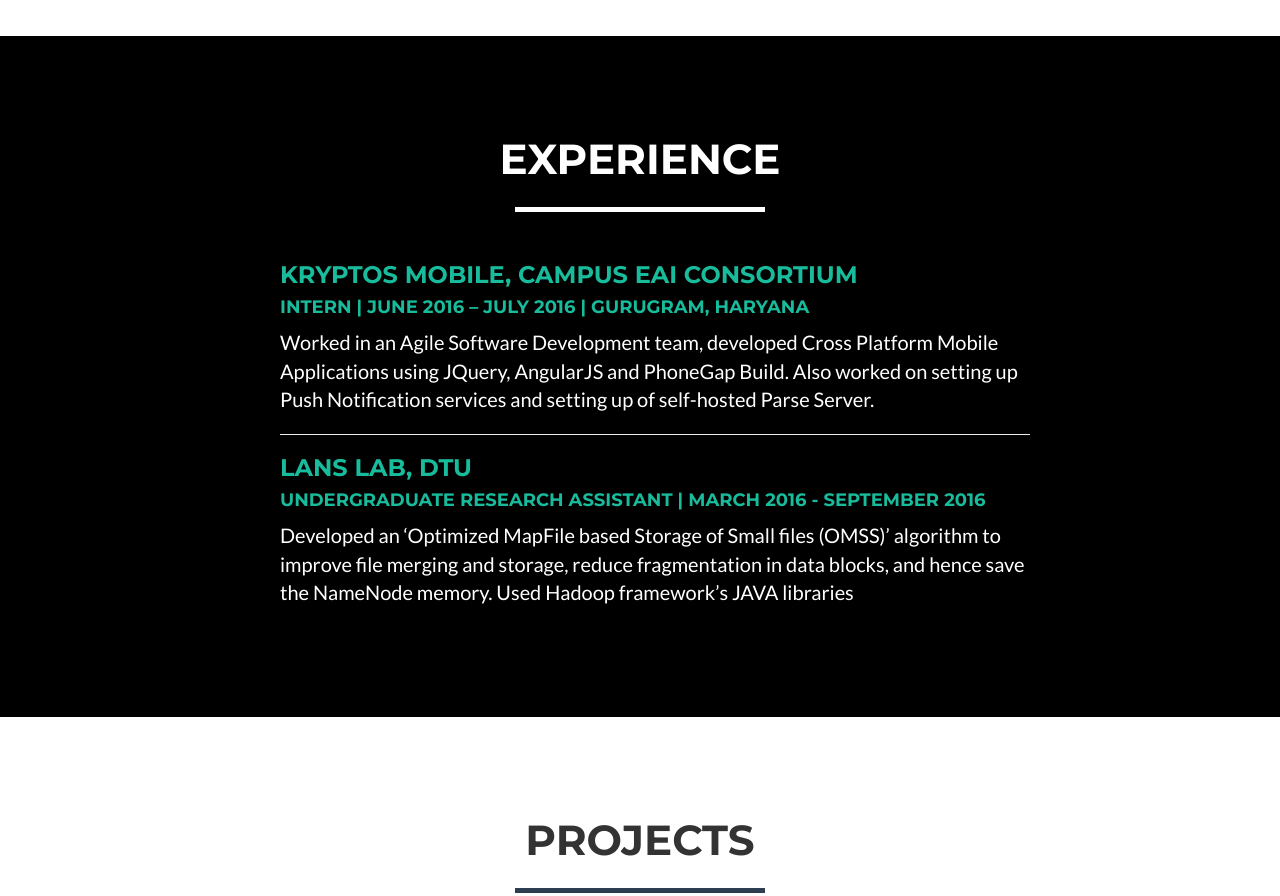
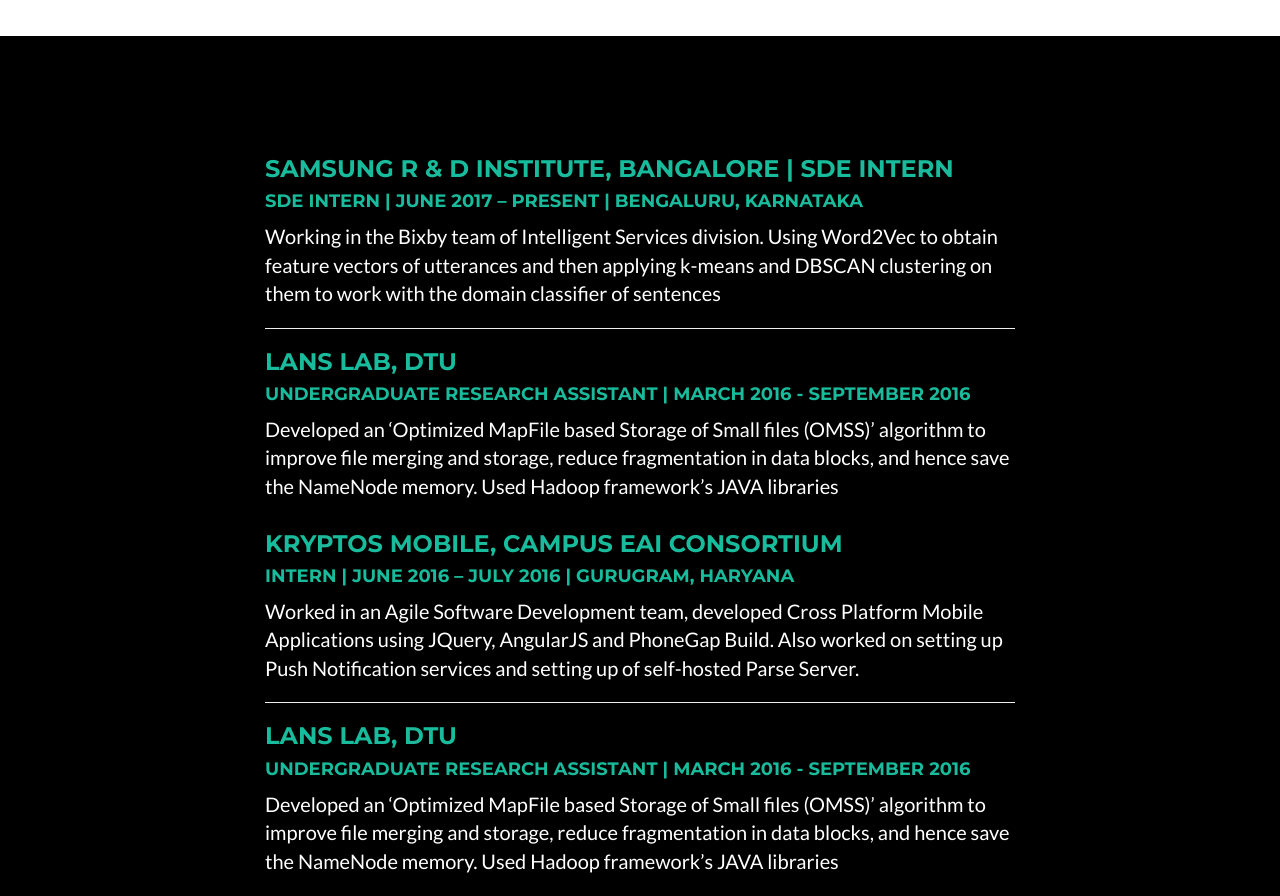
Before and after one commit to himanshumangla/himanshumangla.github.io, a website: page index.html in a window 1280 px wide. Shown: the part 1920-2816 px from the top of the page. Drawn offline with nearby package versions, Linux system fonts and the light colour scheme.

Commit message:
Update index.html

```diff
--- a/index.html
+++ b/index.html
@@ -201,13 +201,46 @@
 
 <!-- Experience Section -->
     <section class="success" id="experience" style="background: rgb(0,0,0);">
-        <div class="container">
-            <div class="row">
-                <div class="col-lg-12 text-center">
-                    <h2>Experience</h2>
-                    <hr class="star-light">
+            <div class="container">
+        <div class="row">
+            <div class="col-lg-8 col-lg-offset-2 col-md-10 col-md-offset-1">
+                <div class="post-preview">
+
+                        <h3 class="post-title" style="color: #18BC9C;">
+                            Samsung R & D Institute, Bangalore | SDE Intern
+                        </h3>
+                        <h4 class="post-subtitle" style="color: #18BC9C;">
+                            SDE Intern | June 2017 – Present | Bengaluru, Karnataka
+                        </h4>
+
+                    <p class="post-meta">
+
+Working in the Bixby team of Intelligent Services division. Using Word2Vec to obtain
+feature vectors of utterances and then applying k-means and DBSCAN clustering on
+them to work with the domain classifier of sentences
+      </div>
+                <hr>
+                <div class="post-preview">
+
+                        <h3 class="post-title" style="color: #18BC9C;">
+                            LANS Lab, DTU
+                        </h3>
+                        <h4 class="post-subtitle" style="color: #18BC9C;">
+                            Undergraduate Research Assistant | March 2016 - September 2016
+                        </h4>
+
+                    <p class="post-meta">Developed an ‘Optimized MapFile based Storage of Small files (OMSS)’ algorithm to improve file merging and storage, reduce fragmentation in data blocks, and hence save the NameNode memory. Used Hadoop framework’s JAVA libraries </p>
                 </div>
+
             </div>
+        </div>
+    </div>
+
+        </div>
+
+
+
+
             <div class="container">
         <div class="row">
             <div class="col-lg-8 col-lg-offset-2 col-md-10 col-md-offset-1">
```
